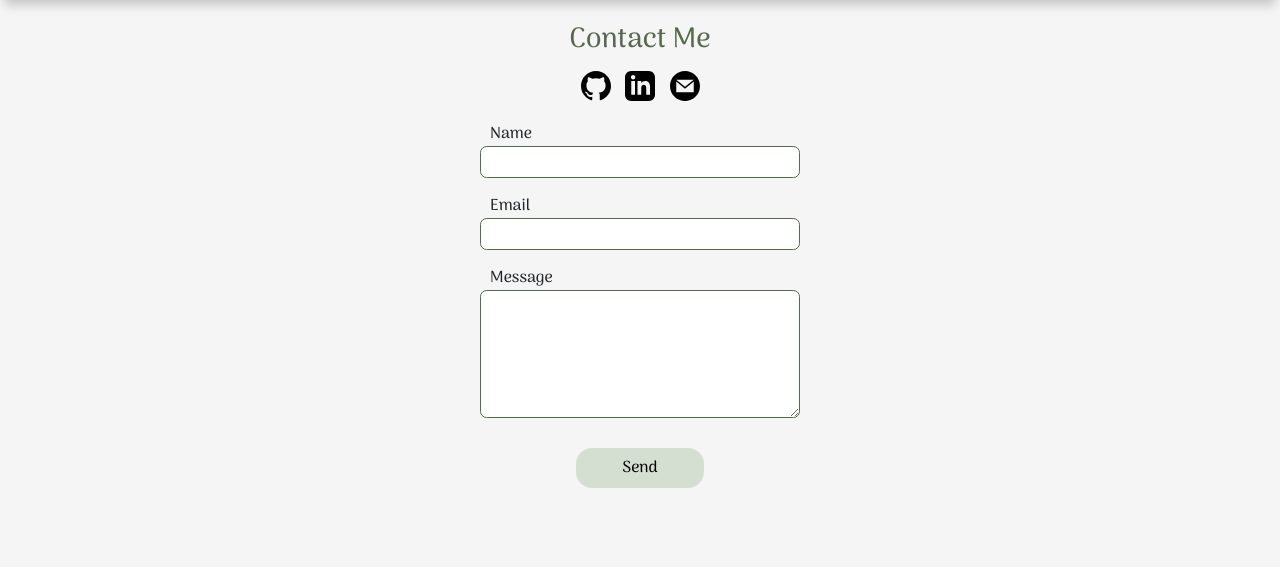
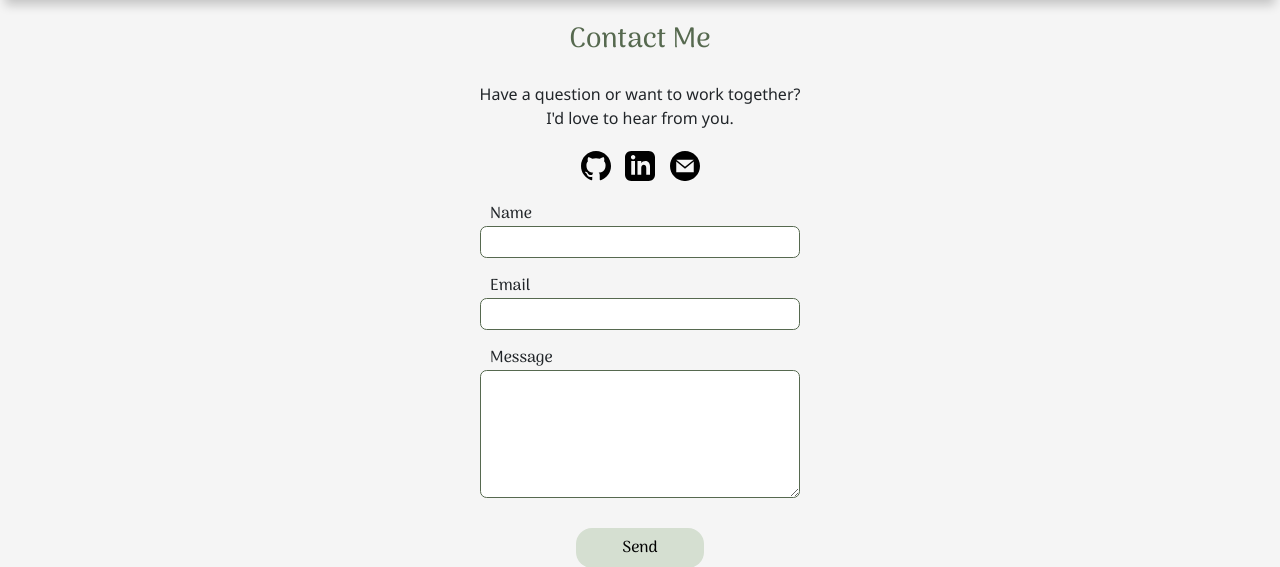
Before and after one commit to brimco/portfolio, a Django app: page /contact in a window 1280 px wide. Shown: the part 72-639 px from the top of the page. Run offline with Django 3.2, Linux system fonts and the light colour scheme; some libraries are stand-ins or nearby versions.

Commit message:
Added email link when message doesn't work

```diff
--- a/portfolio/templates/contact.html
+++ b/portfolio/templates/contact.html
@@ -8,6 +8,7 @@
 {% block body %}
     <div class='pad-bottom'>
         <h3>Contact Me</h3>
+        <p>Have a question or want to work together? <br>I'd love to hear from you.</p>
 
         <!-- contact links -->
         <a href='https://github.com/brimco' target="_blank"><img src="{% static 'images/github.svg' %}" class='contact-logo'></a>
@@ -28,7 +29,7 @@
 
         <!-- success/failure message after submitted -->
         {% if message %}
-            <p class='{{ message_class }}'>{{ message }}</p>
+            <p class='{{ message_class }}'>{{ message|safe }}</p>
         {% endif %}
     </div>
 {% endblock %}
--- a/portfolio/views.py
+++ b/portfolio/views.py
@@ -29,10 +29,10 @@ def contact(request):
         )
 
         if success:
-            message = '✓ Email was sent.'
+            message = '✓ Message was sent.'
             message_class = 'success'
         else:
-            message = 'There was an error sending the message. Please try again later or reach out another way.'
+            message = f'There was an error sending the message. Please <a href="mailto:{my_email}">send an email</a> instead.'
             message_class = 'failed'
 
     return render(request, 'contact.html', {'message': message, 'message_class': message_class, 'mail_link': f'mailto:{my_email}'})
```
